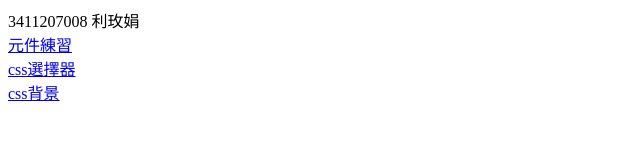
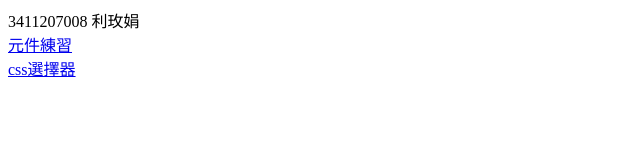
Before and after one commit to s3411207008/3411207008, a plain HTML site: page index.html in a window 1280 px wide. Shown: the whole page, without its empty margins (0-640 px from the left). Drawn offline with Linux system fonts and the light colour scheme.

Commit message:
Add files via upload

```diff
--- a/index.html
+++ b/index.html
@@ -12,7 +12,5 @@
 <a href="demo.html">元件練習</a>
 <br>
 <a href="css.html">css選擇器</a>
-<br>
-<a href="background.html">css背景</a>
 </body>
 </html>
```
